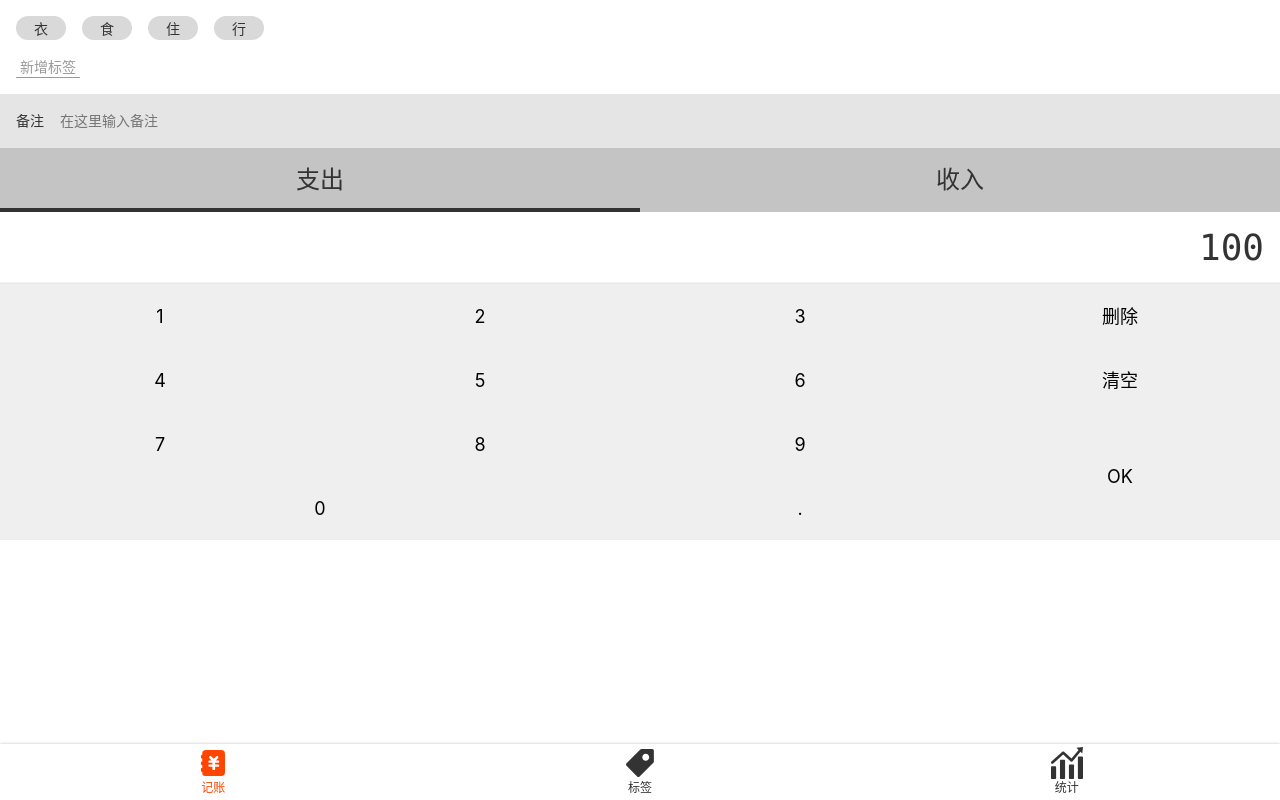
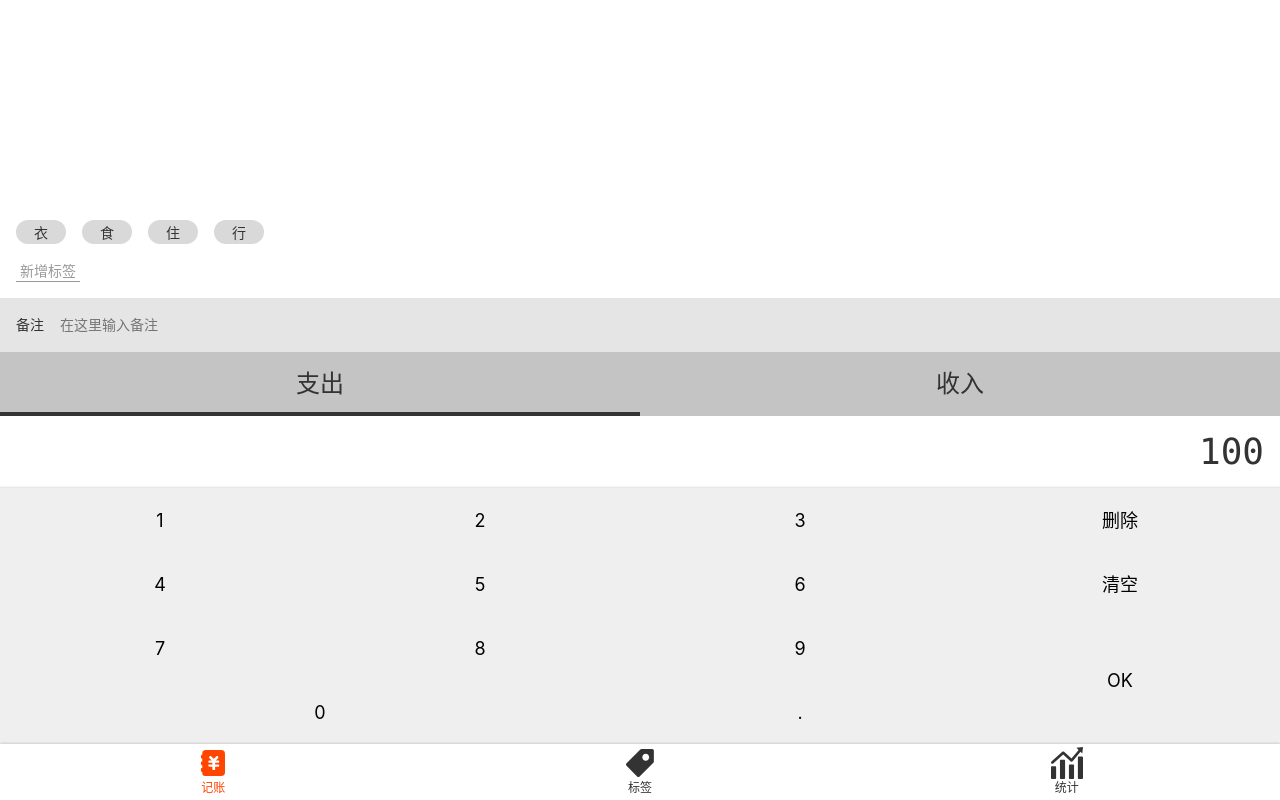
Before and after one commit to jrj444/booknow-vue, a Vue app: page /#/money in a window 1280 px wide. Built offline with nearby package versions, Linux system fonts and the light colour scheme; the HTML template or start-up script is replaced by a standard one.

Commit message:
查完成Money记账页面å¸HTML和CSS

```diff
--- a/src/components/Layout.vue
+++ b/src/components/Layout.vue
@@ -1,15 +1,16 @@
 <template>
   <div class="layout-wrapper">
-    <div class="content">
+    <div class="content" :class="classPrefix && `${classPrefix}-content`">
       <slot/>
     </div>
     <Nav/>
   </div>
 </template>
 
-<script>
+<script lang="ts">
   export default {
-    name: "Layout"
+    name: 'Layout',
+    props: ['classPrefix']
   };
 </script>
 
--- a/src/views/Money.vue
+++ b/src/views/Money.vue
@@ -1,5 +1,5 @@
 <template>
-  <Layout>
+  <Layout class-prefix="layout">
     <div class="tags">
       <ul class="exist-tags">
         <li>衣</li>
@@ -11,13 +11,13 @@
         <button>新增标签</button>
       </div>
     </div>
-    <div>
+    <div class="remark-wrapper">
       <label class="remark">
         <span class="name">备注</span>
         <input type="text" placeholder="在这里输入备注">
       </label>
     </div>
-    <div>
+    <div class="types-wrapper">
       <ul class="types">
         <li class="selected">支出</li>
         <li>收入</li>
@@ -50,6 +50,22 @@
     name: "Money"
   };
 </script>
+
+<style lang="scss">
+  .layout-content {
+    display: flex;
+    flex-direction: column-reverse;
+    .tags {
+      order: 2;
+    }
+    .remark-wrapper {
+      order: 1;
+    }
+    .keypad {
+      order: -1;
+    }
+  }
+</style>
 
 <style lang="scss" scoped>
   @import "~@/assets/style/helper.scss";
@@ -135,10 +151,14 @@
   .tags {
     padding: 16px;
     font-size: 14px;
-
+    display: flex;
+    flex-direction: column-reverse;
+    flex-wrap: wrap;
+    flex-grow: 1;
     > .exist-tags {
       display: flex;
-
+      flex-wrap: wrap;
+      order: 1;
       > li {
         display: flex;
         align-items: center;
@@ -147,6 +167,7 @@
         border-radius: 12px;
         padding: 0 18px;
         margin-right: 16px;
+        margin-top: 4px;
       }
     }
 
```
